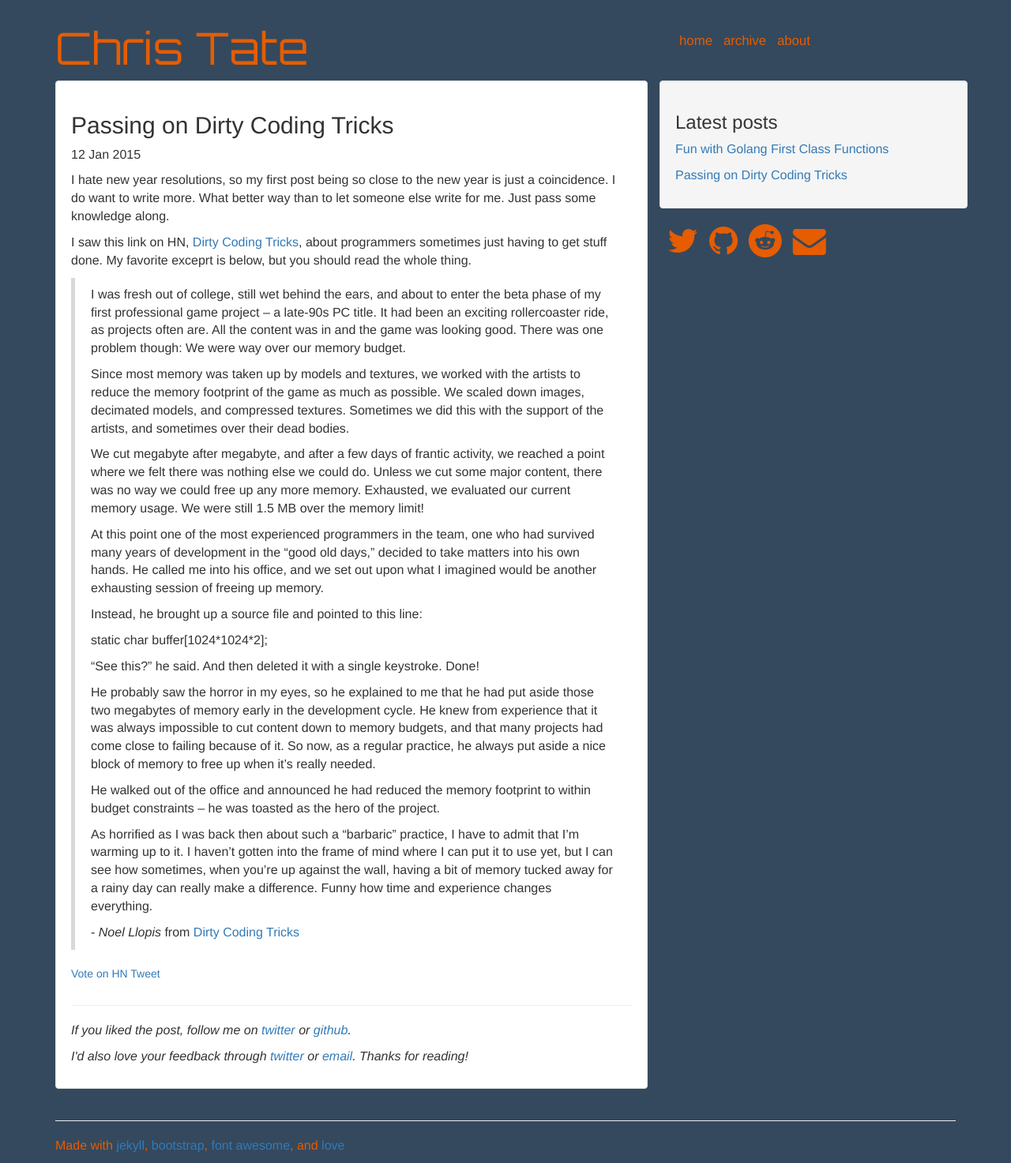
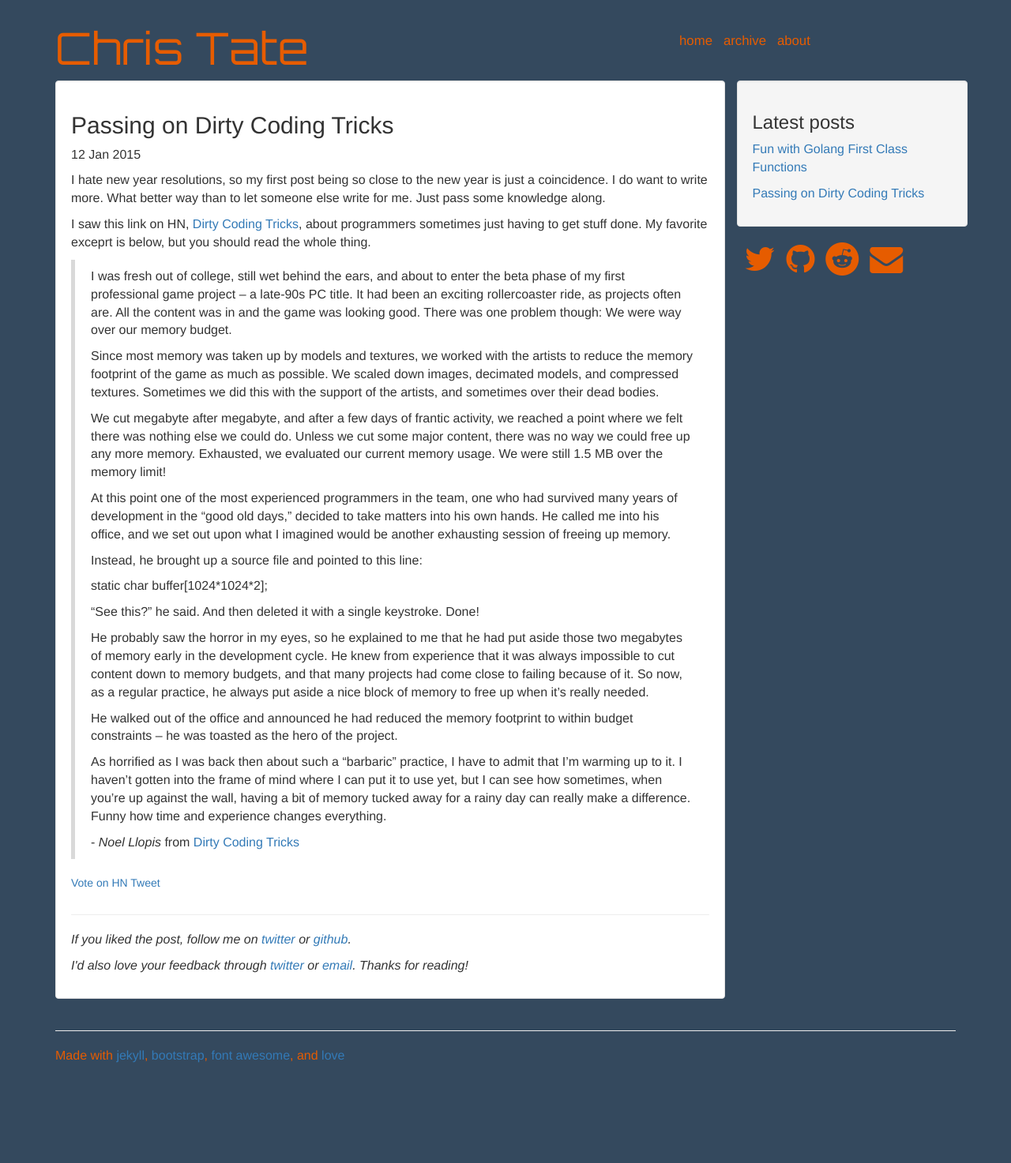
Before and after one commit to ctlevi/ctlevi.github.io, a Jekyll site: the page built from _posts/2015-01-12-passing-on-dirty-coding-tricks.markdown, in a window 1280 px wide. Shown: the whole page at 79% size. Built offline with Jekyll 4.4.1, drawn with Linux system fonts in a browser that asks for light colours; nearby versions of some CDN libraries; some web fonts are replaced; comment, search, counter and statistics services are not loaded; after the commit the page ends 1359 px from its top, so only the background shows below that.

Commit message:
Update highlighter to rouge and make post text wider

```diff
--- a/_config.yml
+++ b/_config.yml
@@ -1,4 +1,4 @@
 name: Chris Tate
-highlighter: pygments
+highlighter: rouge
 gems:
     - jekyll-sitemap
--- a/_layouts/post.html
+++ b/_layouts/post.html
@@ -2,7 +2,7 @@
 layout: default
 ---
 <div class="row">
-    <div class="col-md-8">
+    <div class="col-md-9">
         <div class=well style="background-color:white;">
             <h2>{{ page.title }}</h2>
             <p class="meta">{{ page.date | date_to_string }}</p>
@@ -13,7 +13,7 @@ layout: default
             </div>
         </div>
     </div>
-    <div class="col-md-4 post-sidebar">
+    <div class="col-md-3 post-sidebar">
         <div class="row well">
             <h3> Latest posts </h3>
             {% for post in site.posts limit:5%}
```
